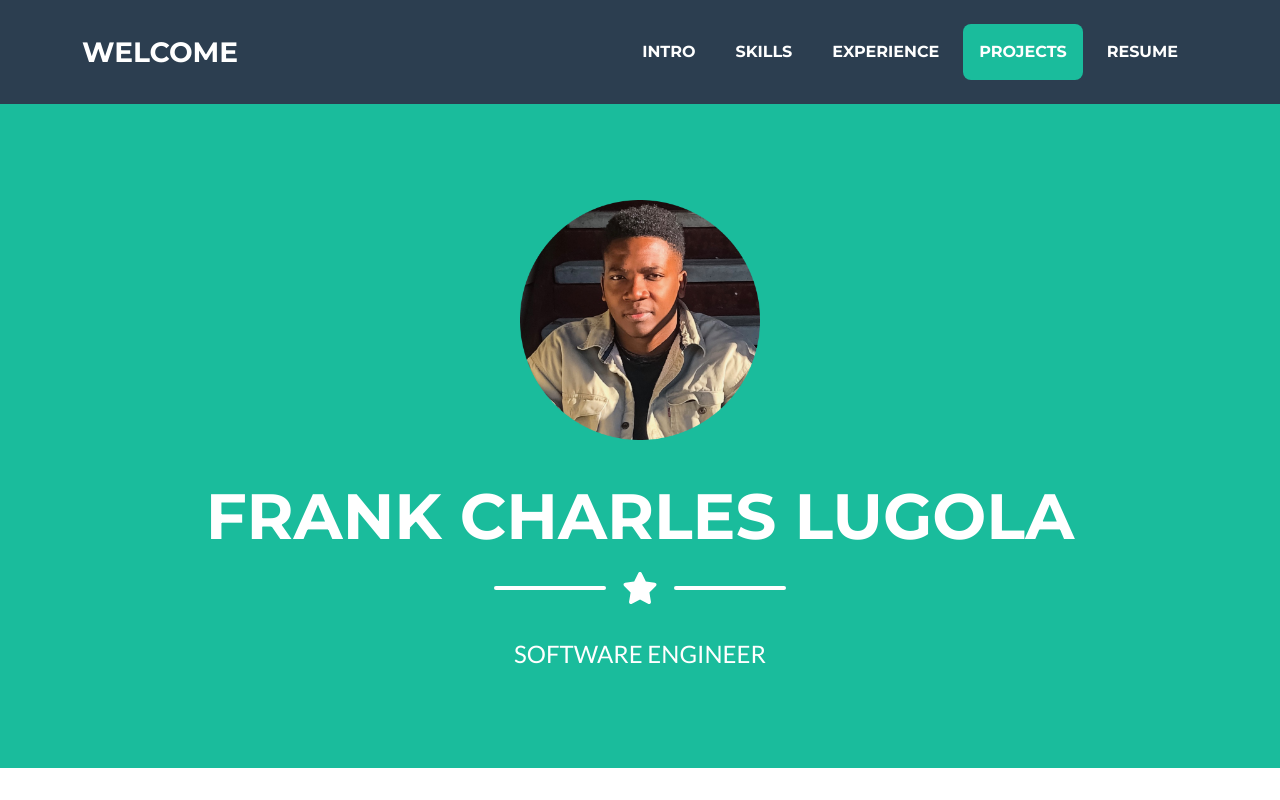
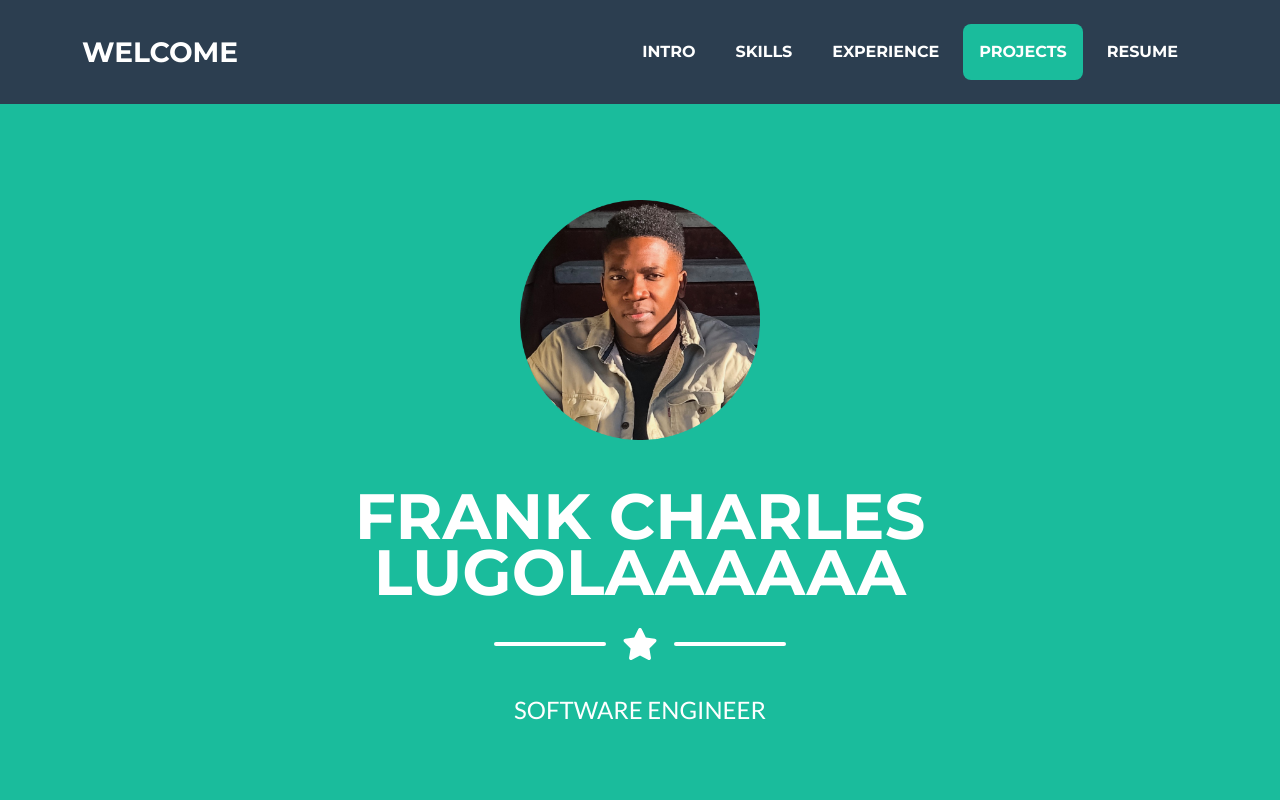
Before and after one commit to Lugofr01/portfolio, a plain HTML site: page index.html in a window 1280 px wide. Shown: the top 800 px of the page. Drawn offline with nearby package versions, Linux system fonts and the light colour scheme.

Commit message:
Update index.html

```diff
--- a/index.html
+++ b/index.html
@@ -106,7 +106,7 @@
                 />
                 <!-- Masthead Heading-->
                 <h1 class="masthead-heading text-uppercase mb-0">
-                    Frank Charles Lugola
+                    Frank Charles Lugolaaaaaa
                 </h1>
                 <!-- Icon Divider-->
                 <div class="divider-custom divider-light">
```
